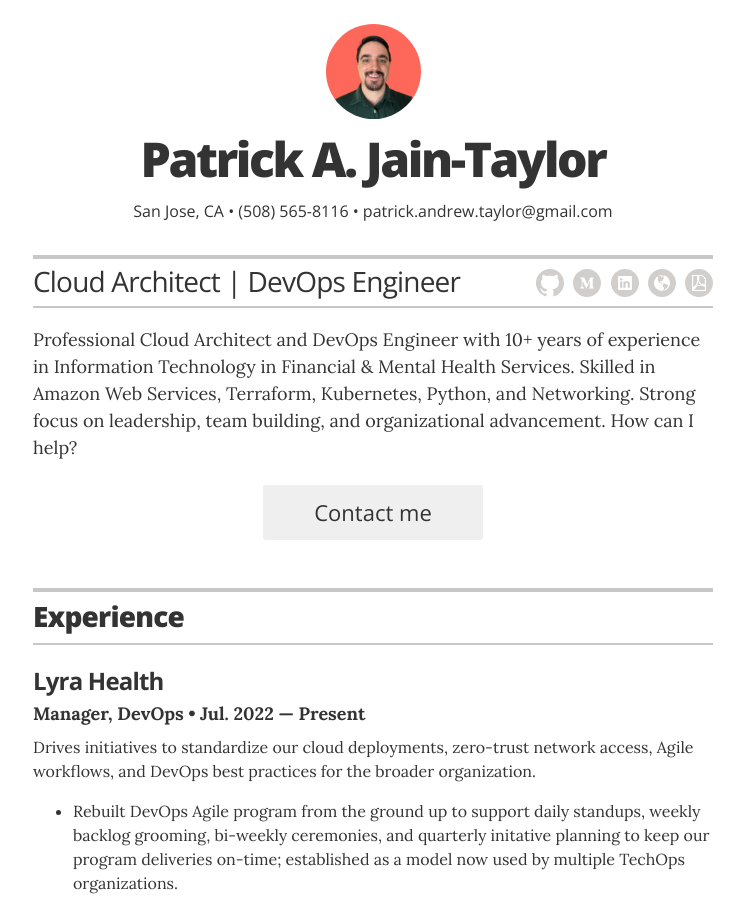
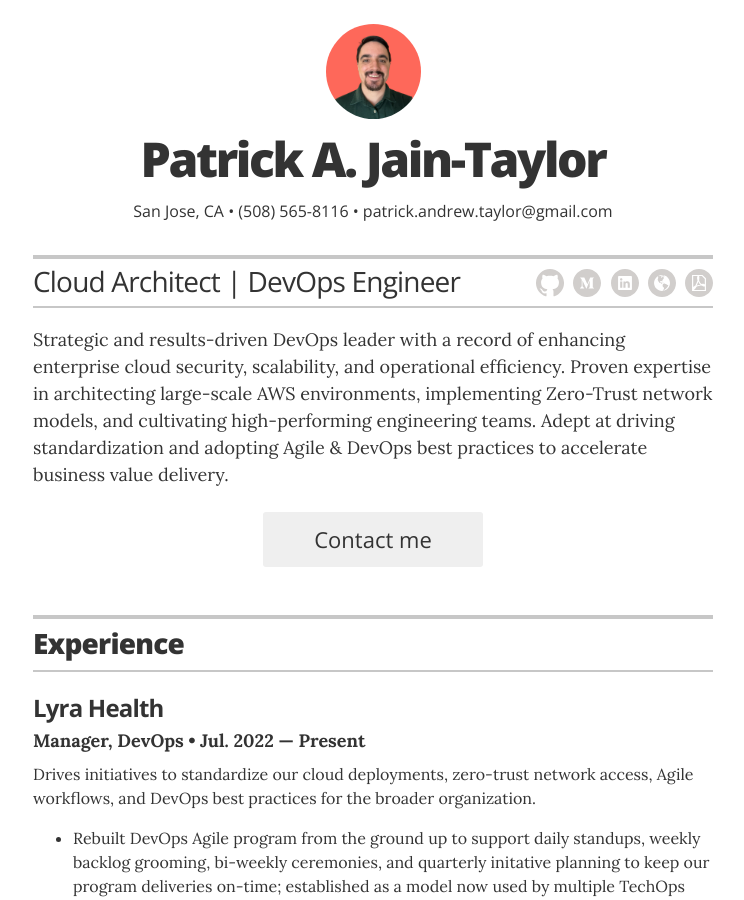
Before and after one commit to patrick-andrew-jain-taylor/resume, a Jekyll site: the page built from index.html, in a window 1280 px wide and 900 px high. Shown: the whole window, without its empty margins (267-1011 px from the left). Built offline with Jekyll 4.4.1, drawn with Linux system fonts in a browser that asks for light colours.

Commit message:
fix: header

```diff
--- a/_config.yml
+++ b/_config.yml
@@ -23,7 +23,7 @@ resume_contact_address:         "San Jose, CA"
 resume_header_contact_info:     "San Jose, CA • (508) 565-8116 • patrick.andrew.taylor@gmail.com"
 display_header_contact_info:    "true"
 
-resume_header_intro: "<p>Professional Cloud Architect and DevOps Engineer with 10+ years of experience in Information Technology in Financial & Mental Health Services. Skilled in Amazon Web Services, Terraform, Kubernetes, Python, and Networking. Strong focus on leadership, team building, and organizational advancement. How can I help?</p>"
+resume_header_intro: "<p>Strategic and results-driven DevOps leader with a record of enhancing enterprise cloud security, scalability, and operational efficiency. Proven expertise in architecting large-scale AWS environments, implementing Zero-Trust network models, and cultivating high-performing engineering teams. Adept at driving standardization and adopting Agile & DevOps best practices to accelerate business value delivery.</p>"
 
 # use "yes" to display the email contact button,
 # "no" to display an "I'm not looking for work" message,
```
